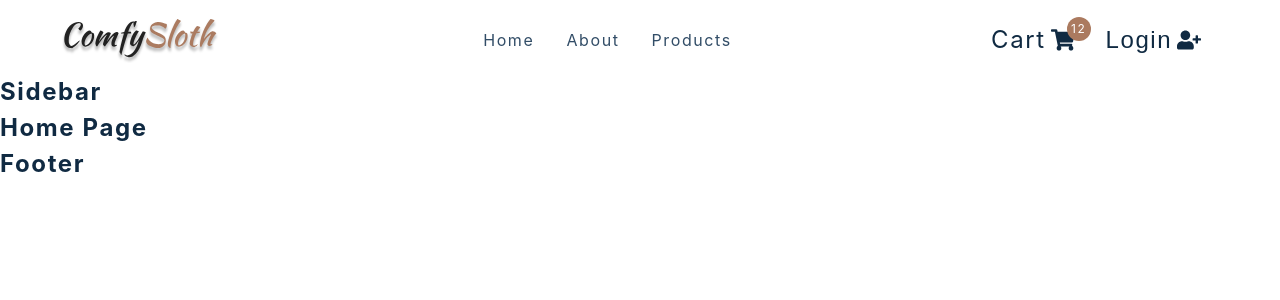
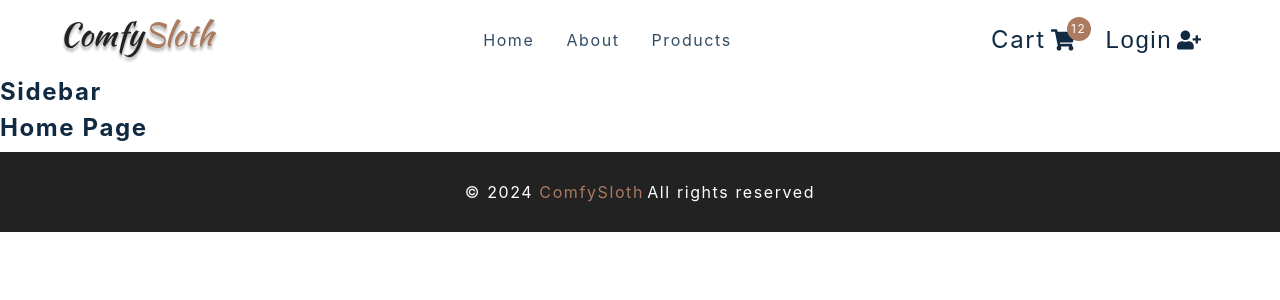
Before and after one commit to Meetkamal256/Reactjs-websites, a React (Create React App) app in the folder comfy-sloth-store/: page / in a window 1280 px wide. Shown: the top 300 px of the page. Built offline with nearby package versions, Linux system fonts and the light colour scheme; the HTML template or start-up script is replaced by a standard one.

Commit message:
footer component layout and styling done

```diff
--- a/comfy-sloth-store/src/components/CartButtons.js
+++ b/comfy-sloth-store/src/components/CartButtons.js
@@ -25,6 +25,7 @@
 
 const Wrapper = styled.div`
   display: grid;
+
   grid-template-columns: 1fr 1fr;
   align-items: center;
   width: 225px;
--- a/comfy-sloth-store/src/components/Footer.js
+++ b/comfy-sloth-store/src/components/Footer.js
@@ -1,7 +1,12 @@
 import React from 'react'
 import styled from 'styled-components'
 const Footer = () => {
-  return <h4>footer</h4>
+  return <Wrapper>
+    <h5>&copy; {new Date().getFullYear()}
+    <span> ComfySloth</span>
+    </h5>
+    <h5>All rights reserved</h5>
+  </Wrapper>
 }
 
 const Wrapper = styled.footer`
```
